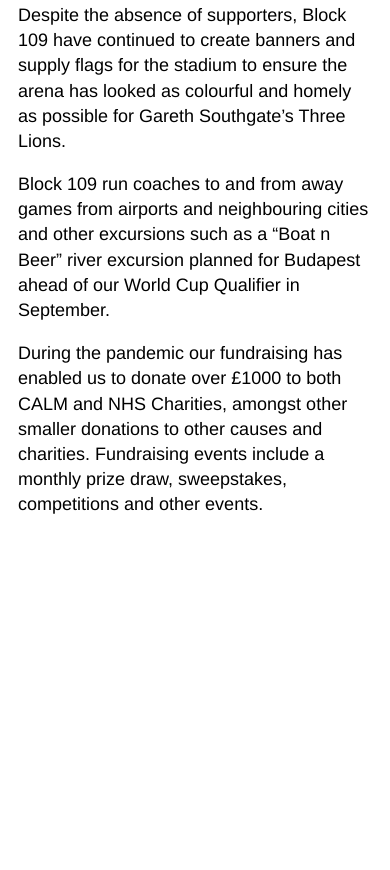
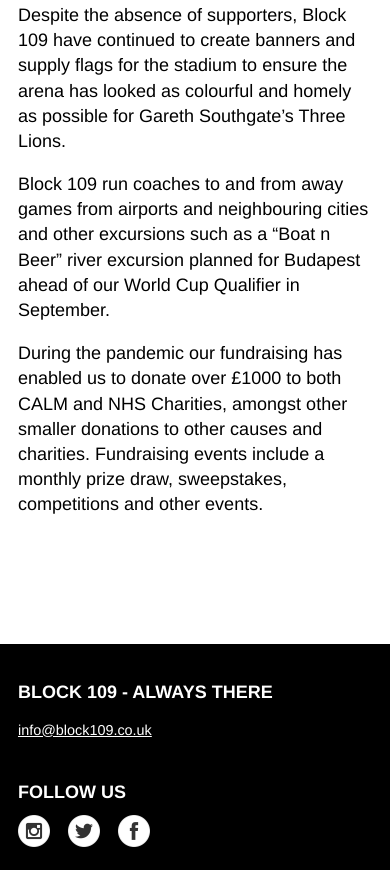
Before and after one commit to sjransom/block109, a plain HTML site: page index.html in a window 390 px wide. Shown: the part 878-1748 px from the top of the page. Before the commit the page ends 1396 px from the top, so only its background shows below. Drawn offline with Linux system fonts and the light colour scheme.

Commit message:
build out footer

```diff
--- a/index.html
+++ b/index.html
@@ -13,10 +13,12 @@
     <title>Block 109 - Always There</title>
   </head>
 
-  <body class="container">
+  <body>
+
+    <section class="container">
 
       <header class="header">
-      <a class="logo" href="">
+        <a class="logo" href="./">
           <img alt="Block 109" src="assets/logo.png">
         </a>
         <nav id="menu" class="menu" tabindex="-1">
@@ -55,8 +57,29 @@
         </main>
       </section>
 
+    </section>
+
     <footer class="footer">
-
+      <div class="footer__container">
+        <div>
+          <h3>Block 109 - Always there</h3>
+          <p><a href="mailto:info@block109.co.uk">info@block109.co.uk</a></p>
+        </div>
+        <div>
+          <h3>Follow us</h3>
+          <div class="footer__images">
+            <a href="#">
+              <img class="footer__image" alt="Instagram" src="assets/social/insta.png">
+            </a>
+            <a class="footer__social" href="#">
+              <img class="footer__image" alt="Twitter" src="assets/social/twitr.png">
+            </a>
+            <a class="footer__social" href="#">
+              <img class="footer__image" alt="Facebook" src="assets/social/fb.png">
+            </a>
+          </div>
+        </div>
+      </div>
     </footer>
 
   </body>
--- a/styles/styles.css
+++ b/styles/styles.css
@@ -38,9 +38,56 @@ html {
   font-size: 1rem;
 }
 
+.footer {
+  background-color: #000;
+  margin-top: 5rem;
+  padding: 1rem 3rem;
+}
+.footer__container {
+  margin: 0 auto;
+  max-width: 60rem;
+  display: flex;
+  justify-content: space-between;
+}
+.footer__container h3 {
+  color: #fff;
+  text-transform: uppercase;
+}
+.footer a {
+  color: #fff;
+  font-size: 0.8rem;
+}
+.footer__images {
+  display: flex;
+  justify-content: space-between;
+}
+.footer__image {
+  width: 32px;
+  height: 32px;
+}
+
 @media screen and (max-width: 57rem) {
   .main__callout h2 {
     font-size: 2.6rem;
     padding: 0.5rem 0;
   }
+  .footer {
+    padding: 1rem;
+  }
+  .footer__container h3 {
+    font-size: 1rem;
+    margin-bottom: 0.5rem;
+  }
+  .footer__container p {
+    margin-top: 0.5rem;
+  }
+  .footer__container {
+    flex-direction: column;
+  }
+  .footer__images {
+    justify-content: flex-start;
+  }
+  .footer__image {
+    margin-right: 1rem;
+  }
 }
```
Also changed, not shown: assets/social/email.png (added), assets/social/fb.png (added), assets/social/insta.png (added), assets/social/twitr.png (added). Lines whose indentation alone changed are shown as unchanged.
